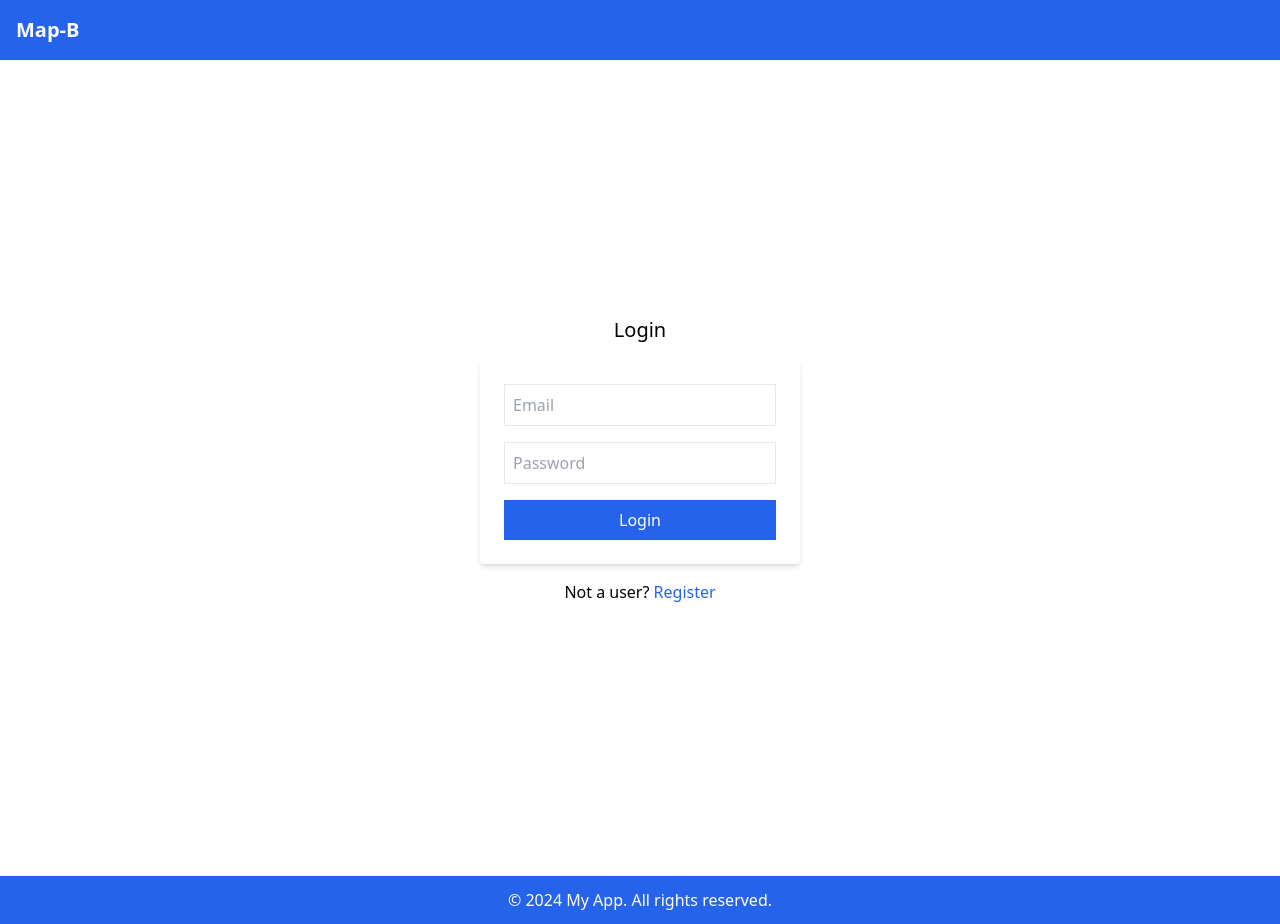
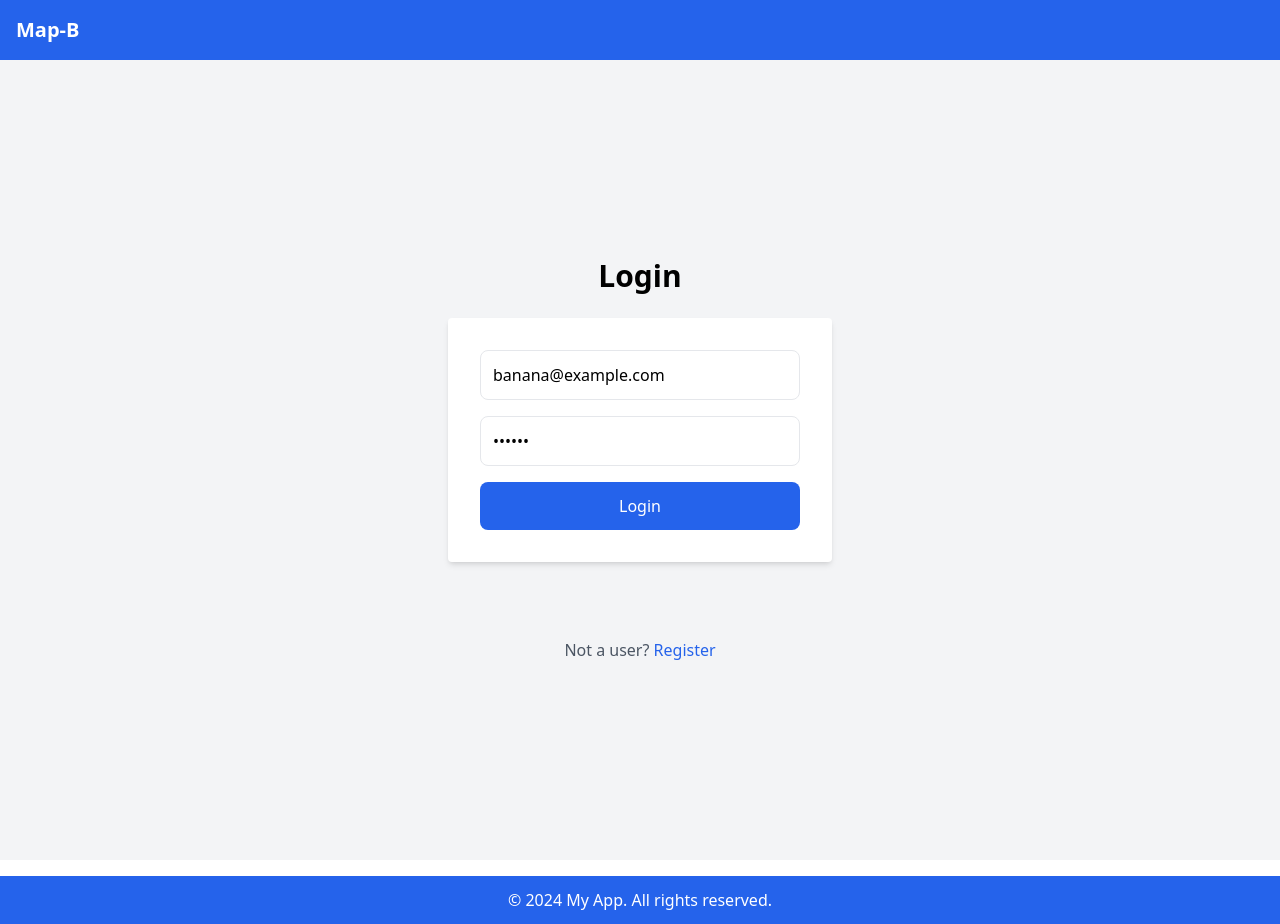
Before and after one commit to Vulture98/Map-frontend, a React (Vite) app: page / in a window 1280 px wide. Built offline with nearby package versions, Linux system fonts and the light colour scheme.

Commit message:
added google id login. console logs removed

```diff
--- a/package.json
+++ b/package.json
@@ -10,6 +10,7 @@
     "preview": "vite preview"
   },
   "dependencies": {
+    "@react-oauth/google": "^0.12.1",
     "axios": "^1.7.7",
     "react": "^18.3.1",
     "react-beautiful-dnd": "^13.1.1",
--- a/src/components/Dashboard.jsx
+++ b/src/components/Dashboard.jsx
@@ -80,8 +80,10 @@ const Dashboard = () => {
 
   const handleDelete = async (id) => {
     try {
-      await axios.delete(`${deleteTaskUrl}/${id}`, { withCredentials: true });
-      setTasks(tasks.filter((task) => task._id !== id));
+      if (window.confirm("Are you sure you want to delete this task?")) {
+        await axios.delete(`${deleteTaskUrl}/${id}`, { withCredentials: true });
+        setTasks(tasks.filter((task) => task._id !== id));
+      }
     } catch (err) {
       setError(err.response?.data?.message || "Error deleting task");
     }
--- /dev/null
+++ b/src/components/GoogleLoginComponent.jsx
@@ -0,0 +1,107 @@
+import React, { useState } from "react";
+import { GoogleLogin } from "@react-oauth/google";
+import { toast } from "react-toastify"; // Import toast
+import { useNavigate, Link } from "react-router-dom"; // Import Link for navigation
+
+const GoogleLoginComponent = () => {
+  const [tasks, setTasks] = useState([]);
+  const navigate = useNavigate(); // Hook for navigation
+
+  const onSuccess = async (credentialResponse) => {
+    const token = credentialResponse.credential; // Get the token
+    // console.log("Google Token:", token); // Print the token to the console
+
+    // Send token to backend
+    try {
+      // console.log(
+      //   `"import.meta.env.VITE_API_URL":`,
+      //   import.meta.env.VITE_API_URL
+      // );
+      const response = await fetch(
+        `${import.meta.env.VITE_API_URL}/auth/google`,
+        {
+          method: "POST",
+          headers: {
+            "Content-Type": "application/json",
+          },
+          body: JSON.stringify({ token }), // Send the token in the body
+          credentials: "include", // Include credentials (cookies)
+        }
+      );
+
+      const data = await response.json();
+      // console.log("Response from backend:", data);
+      if (data.success) {
+        toast.success("Login successful!"); // Show success message
+      navigate("/dashboard"); // Change to your dashboard route
+        // Fetch user tasks after successful authentication
+        // fetchUserTasks(data.userId);
+      }
+    } catch (error) {
+      console.error("Error sending token to backend:", error);
+    }
+  };
+
+  const fetchUserTasks = async (userId) => {
+    try {
+      const response = await fetch(
+        `${import.meta.env.VITE_API_URL}/user/task/${userId}`,
+        {
+          method: "GET",
+          headers: {
+            "Content-Type": "application/json",
+            // Include any additional headers you need, e.g., Authorization
+          },
+          credentials: "include", // This line is essential for sending cookies with the request
+        }
+      );
+
+      const data = await response.json();
+      // console.log("User Tasks:", data);
+      if (data.success) {
+        setTasks(data.tasks); // Store tasks in state
+      }
+
+      toast.success("Login successful!"); // Show success message
+      navigate("/dashboard"); // Change to your dashboard route
+    } catch (error) {
+      console.error("Error fetching user tasks:", error);
+    }
+  };
+
+  const onFailure = (error) => {
+    console.error("Login Failed:", error); // Handle login failure
+  };
+
+//   working stuff
+  //   return (
+  //     <div className="flex justify-center items-center">
+  //       <GoogleLogin
+  //         onSuccess={onSuccess}
+  //         onFailure={onFailure}
+  //         style={{ marginTop: "100px" }}
+  //       />
+  //       {/* <div>
+  //         <h2>Your Tasks:</h2>
+  //         <ul>
+  //           {tasks.map((task, index) => (
+  //             <li key={index}>{task.title}</li> // Adjust according to your task structure
+  //           ))}
+  //         </ul>
+  //       </div> */}
+  //     </div>
+  //   );
+  return (
+    <div className="flex justify-center items-center mt-1">
+      <GoogleLogin
+        onSuccess={onSuccess}
+        onFailure={onFailure}
+        className="border border-gray-300 rounded-lg shadow-lg p-2 flex items-center justify-center"
+      >
+        <span className="text-lg font-semibold">Sign in with Google</span>
+      </GoogleLogin>
+    </div>
+  );
+};
+
+export default GoogleLoginComponent;
--- a/src/components/Login.jsx
+++ b/src/components/Login.jsx
@@ -1,14 +1,15 @@
 // src/components/Login.jsx
-import React, { useState } from 'react';
-import axios from 'axios';
-import { useNavigate, Link } from 'react-router-dom'; // Import Link for navigation
-import { toast } from 'react-toastify'; // Import toast
+import React, { useState } from "react";
+import axios from "axios";
+import { useNavigate, Link } from "react-router-dom"; // Import Link for navigation
+import { toast } from "react-toastify"; // Import toast
+import GoogleLoginComponent from "./GoogleLoginComponent";
 
 const Login = () => {
   const apiUrl = import.meta.env.VITE_API_URL; // Declare apiUrl here
   const loginUrl = `${apiUrl}/api/users/auth`;
-  const [email, setEmail] = useState('');
-  const [password, setPassword] = useState('');
+  const [email, setEmail] = useState("banana@example.com");
+  const [password, setPassword] = useState("banana");
   const [error, setError] = useState(null); // State to handle errors
   const navigate = useNavigate(); // Hook for navigation
 
@@ -17,30 +18,75 @@ const Login = () => {
     setError(null); // Reset error state on new login attempt
 
     try {
-      const response = await axios.post(loginUrl, {
-        email,
-        password
-      }, { withCredentials: true }); // Include credentials to handle cookies
+      const response = await axios.post(
+        loginUrl,
+        {
+          email,
+          password,
+        },
+        { withCredentials: true }
+      ); // Include credentials to handle cookies
 
       // Handle successful login (JWT token is handled as a cookie)
-      toast.success('Login successful!'); // Show success message
-      navigate('/dashboard'); // Change to your dashboard route
+      toast.success("Login successful!"); // Show success message
+      navigate("/dashboard"); // Change to your dashboard route
     } catch (err) {
       // Handle errors here
-      setError('Invalid email or password. Please try again.');
-      toast.error('Login failed. Please check your credentials.'); // Show error message
+      setError("Invalid email or password. Please try again.");
+      toast.error("Login failed. Please check your credentials."); // Show error message
     }
   };
 
+  // return (
+  //   <div className="flex flex-col items-center justify-center h-screen bg-gray-100">
+  //     <h2 className="text-2xl font-bold mb-6">Login</h2>
+  //     {error && <div className="text-red-600 mb-4">{error}</div>} {/* Display error message */}
+  //     <form className="bg-white p-6 rounded shadow-md w-80" onSubmit={handleLogin}>
+  //       <input
+  //         type="email"
+  //         placeholder="Email"
+  //         className="border mb-4 p-2 w-full rounded"
+  //         value={email}
+  //         onChange={(e) => setEmail(e.target.value)}
+  //         required
+  //       />
+  //       <input
+  //         type="password"
+  //         placeholder="Password"
+  //         className="border mb-4 p-2 w-full rounded"
+  //         value={password}
+  //         onChange={(e) => setPassword(e.target.value)}
+  //         required
+  //       />
+  //       <button type="submit" className="bg-blue-600 text-white p-2 w-full rounded hover:bg-blue-700 transition">
+  //         Login
+  //       </button>
+  //     </form>
+  //     <div className="bg-blue-400">
+  //       <GoogleLoginComponent
+  //         // style={{ marginTop: '20px' }} // Optional: customize margin
+  //       />
+  //     </div>
+  //     <p className="mt-4 text-gray-600">
+  //       Not a user?{' '}
+  //       <Link to="/register" className="text-blue-600 hover:underline">Register</Link>
+  //     </p>
+  //   </div>
+  // );
+
   return (
-    <div className="flex flex-col items-center justify-center h-screen">
-      <h2 className="text-xl mb-4">Login</h2>
-      {error && <div className="text-red-600 mb-4">{error}</div>} {/* Display error message */}
-      <form className="bg-white p-6 rounded shadow-md w-80" onSubmit={handleLogin}>
+    <div className="flex flex-col items-center justify-center h-screen bg-gray-100">
+      <h2 className="text-3xl font-bold mb-6">Login</h2>
+      {error && <div className="text-red-600 mb-4">{error}</div>}{" "}
+      {/* Display error message */}
+      <form
+        className="bg-white p-8 rounded shadow-md w-96"
+        onSubmit={handleLogin}
+      >
         <input
           type="email"
           placeholder="Email"
-          className="border mb-4 p-2 w-full"
+          className="border mb-4 p-3 w-full rounded-lg focus:outline-none focus:ring-2 focus:ring-blue-500"
           value={email}
           onChange={(e) => setEmail(e.target.value)}
           required
@@ -48,18 +94,26 @@ const Login = () => {
         <input
           type="password"
           placeholder="Password"
-          className="border mb-4 p-2 w-full"
+          className="border mb-4 p-3 w-full rounded-lg focus:outline-none focus:ring-2 focus:ring-blue-500"
           value={password}
           onChange={(e) => setPassword(e.target.value)}
           required
         />
-        <button type="submit" className="bg-blue-600 text-white p-2 w-full">
+        <button
+          type="submit"
+          className="bg-blue-600 text-white p-3 w-full rounded-lg hover:bg-blue-700 transition"
+        >
           Login
         </button>
       </form>
-      <p className="mt-4">
-        Not a user?{' '}
-        <Link to="/register" className="text-blue-600 hover:underline">Register</Link>
+      <div className="mt-4">
+        <GoogleLoginComponent />
+      </div>
+      <p className="mt-4 text-gray-600">
+        Not a user?{" "}
+        <Link to="/register" className="text-blue-600 hover:underline">
+          Register
+        </Link>
       </p>
     </div>
   );
--- a/src/main.jsx
+++ b/src/main.jsx
@@ -1,10 +1,15 @@
-import { StrictMode } from 'react'
-import { createRoot } from 'react-dom/client'
-import App from './App.jsx'
-import './index.css'
+import { StrictMode } from "react";
+import { createRoot } from "react-dom/client";
+import App from "./App.jsx";
+import "./index.css";
+import { GoogleOAuthProvider } from "@react-oauth/google";
 
-createRoot(document.getElementById('root')).render(
-  <StrictMode>
-    <App />
-  </StrictMode>,
-)
+const CLIENT_ID = import.meta.env.VITE_GOOGLE_CLIENT_ID;
+
+createRoot(document.getElementById("root")).render(
+  <GoogleOAuthProvider clientId={CLIENT_ID}>
+    <StrictMode>
+      <App />
+    </StrictMode>
+  </GoogleOAuthProvider>
+);
```
Also changed, not shown: 2 other files (tests, documents, lock files or other folders).
